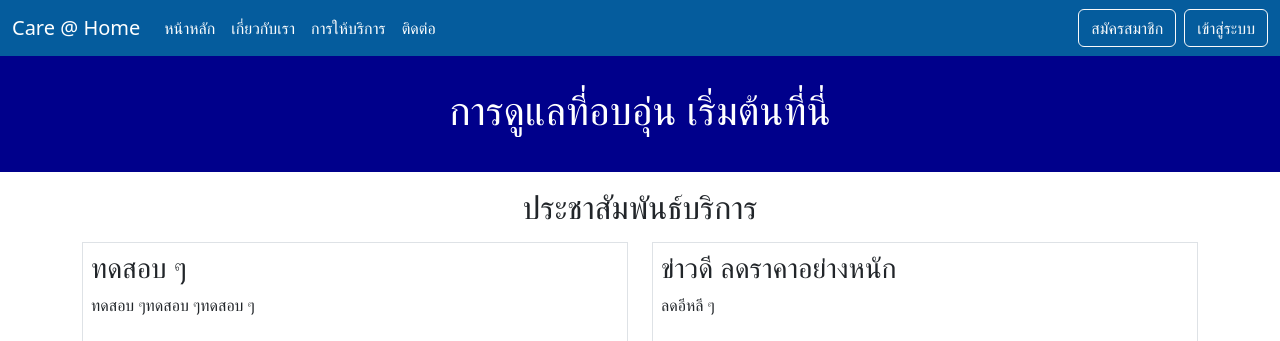
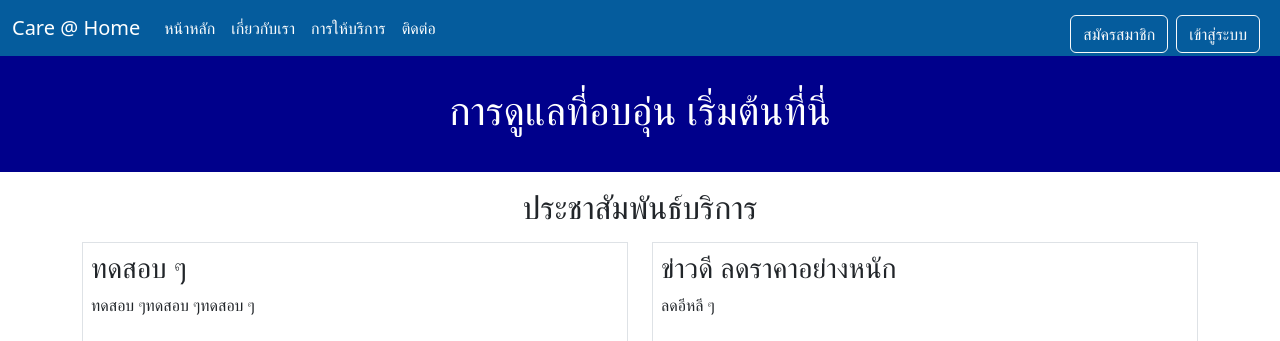
Before and after one commit to yourboyha/careathome, a PHP site: page / in a window 1280 px wide. Shown: the top 341 px of the page. Run offline with PHP 8.4, Linux system fonts and the light colour scheme; data comes from the database, SQL or seed files in the repository.

Commit message:
updeateheader

```diff
--- a/css/styles.css
+++ b/css/styles.css
@@ -21,3 +21,14 @@ footer {
   text-align: center;
   padding: 10px;
 }
+#toggle-button {
+  position: absolute;
+  top: 10px;
+  left: 150px;
+}
+
+#user-section {
+  position: absolute;
+  top: 15px;
+  right: 20px;
+}
```
